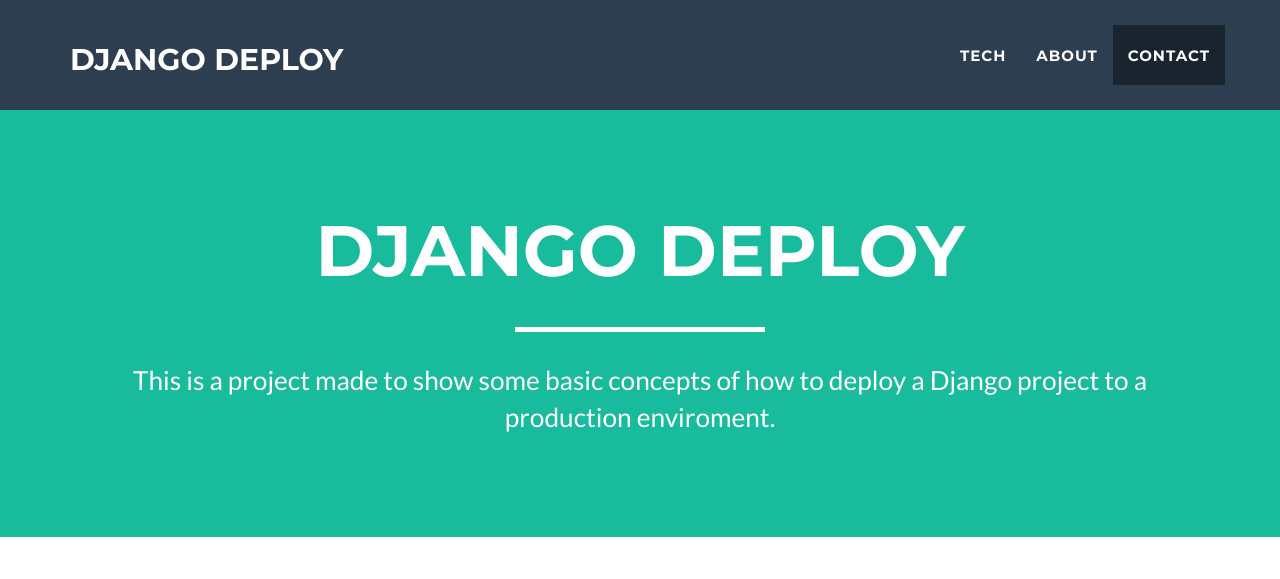
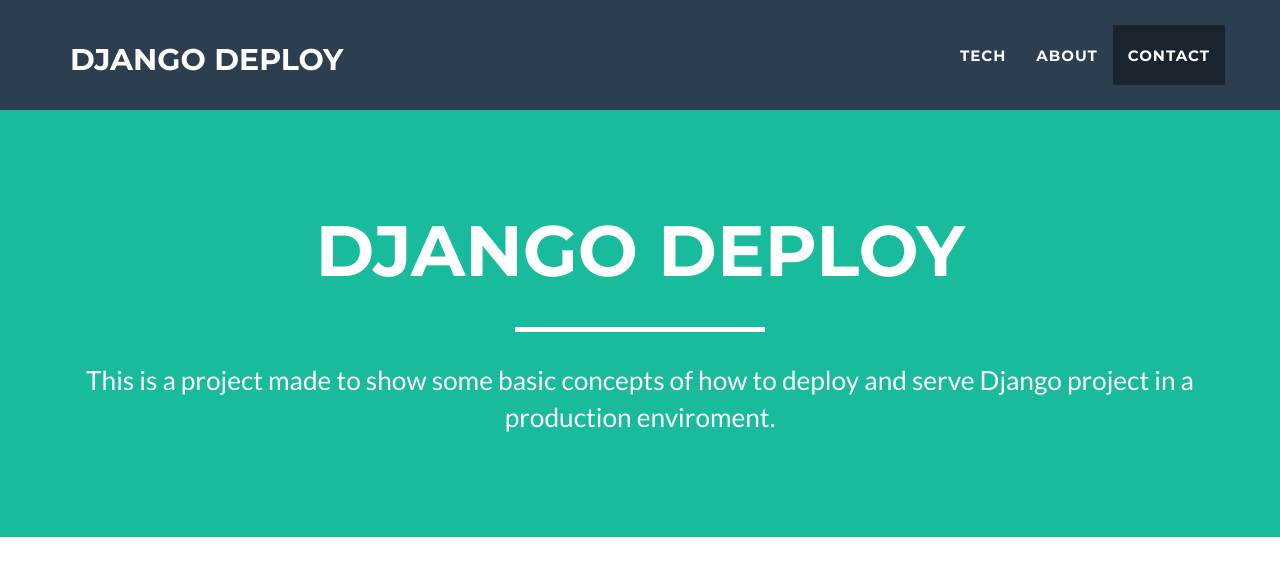
Before and after one commit to arturfelipe/django-deploy, a Django app: template django_deploy/landing/templates/landing/home.html in a window 1280 px wide. Shown: the top 579 px of the page. Run offline with Django 3.2, Linux system fonts and the light colour scheme; the template is opened without the code that fills it, so the values that code supplies are empty; some libraries are stand-ins or nearby versions.

Commit message:
Some more content

```diff
--- a/django_deploy/landing/templates/landing/home.html
+++ b/django_deploy/landing/templates/landing/home.html
@@ -76,7 +76,7 @@
                         <hr class="star-light">
                         <span class="skills">
                           This is a project made to show some basic concepts of how
-                          to deploy a Django project to a production enviroment.
+                          to deploy and serve Django project in a production enviroment.
                         </span>
                     </div>
                 </div>
```
Also changed, not shown: README.md.
